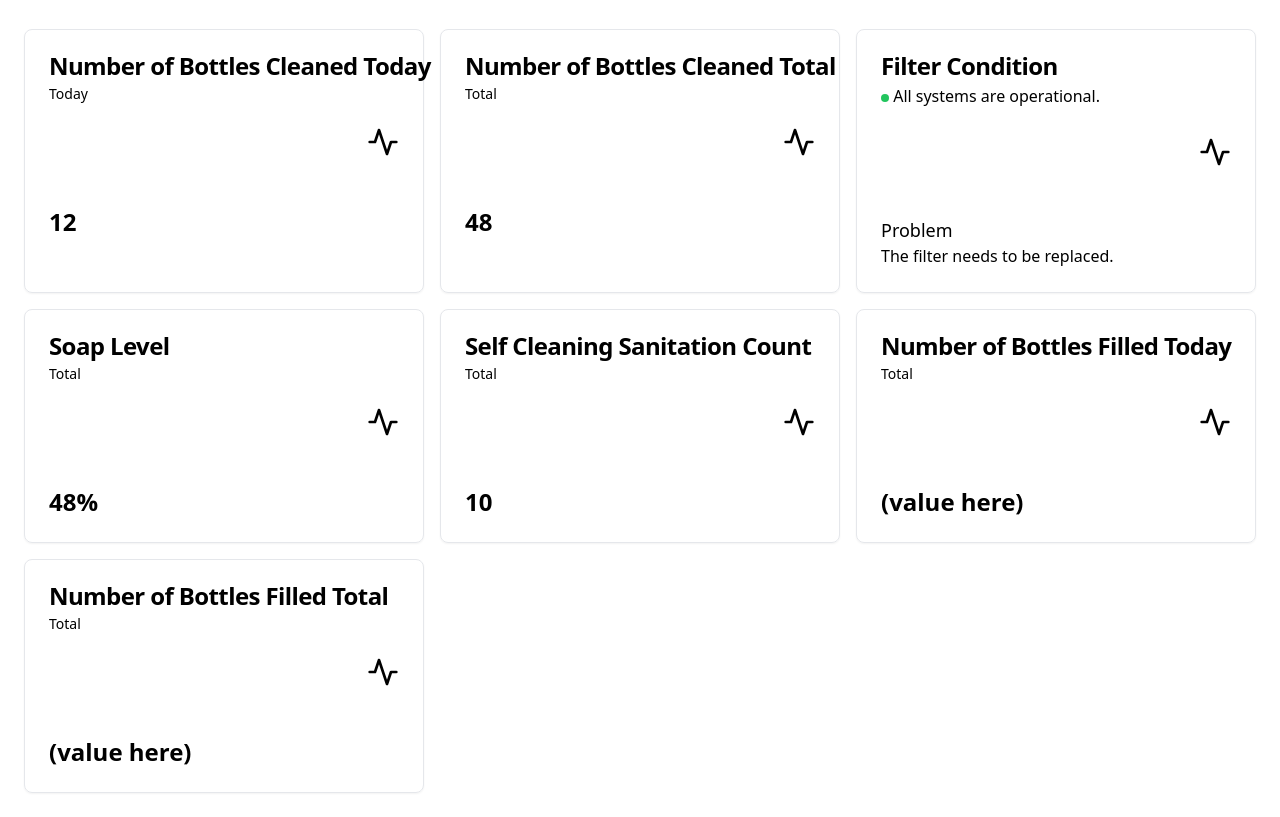
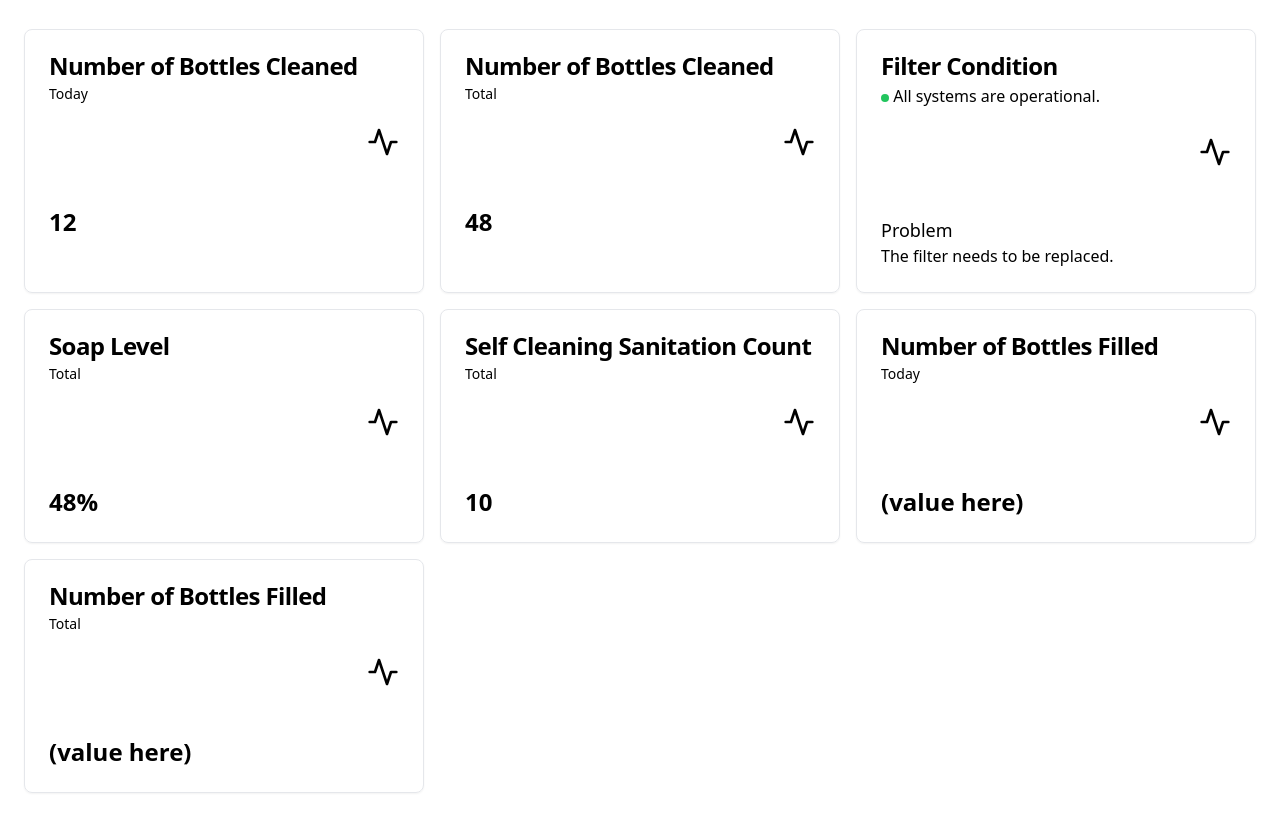
Before and after one commit to sethstorino/hydrationstation.github.io, a plain HTML site: page index.html in a window 1280 px wide. Shown: the part 55-872 px from the top of the page. Drawn offline with nearby package versions, Linux system fonts and the light colour scheme.

Commit message:
Update index.html
fixed the redundant "today"'s and "total"'s in the title of each box, and fixed where "Number of Bottles Filled" had "total" under both of them.

```diff
--- a/index.html
+++ b/index.html
@@ -18,7 +18,7 @@
                     <div class="rounded-lg border bg-card text-card-foreground shadow-sm" data-v0-t="card">
                         <div class="flex flex-col space-y-1.5 p-6 items-start gap-4">
                             <div class="grid gap-1.5">
-                                <h3 class="whitespace-nowrap text-2xl font-semibold leading-none tracking-tight text-left">Number of Bottles Cleaned Today</h3>
+                                <h3 class="whitespace-nowrap text-2xl font-semibold leading-none tracking-tight text-left">Number of Bottles Cleaned</h3>
                                 <p class="text-sm text-muted-foreground text-left">Today</p>
                             </div>
                             <svg xmlns="http://www.w3.org/2000/svg" width="24" height="24" viewBox="0 0 24 24" fill="none" stroke="currentColor" stroke-width="2" stroke-linecap="round" stroke-linejoin="round" class="w-8 h-8 ml-auto">
@@ -32,7 +32,7 @@
                     <div class="rounded-lg border bg-card text-card-foreground shadow-sm" data-v0-t="card">
                         <div class="flex flex-col space-y-1.5 p-6 items-start gap-4">
                             <div class="grid gap-1.5">
-                                <h3 class="whitespace-nowrap text-2xl font-semibold leading-none tracking-tight text-left">Number of Bottles Cleaned Total</h3>
+                                <h3 class="whitespace-nowrap text-2xl font-semibold leading-none tracking-tight text-left">Number of Bottles Cleaned</h3>
                                 <p class="text-sm text-muted-foreground text-left">Total</p>
                             </div>
                             <svg xmlns="http://www.w3.org/2000/svg" width="24" height="24" viewBox="0 0 24 24" fill="none" stroke="currentColor" stroke-width="2" stroke-linecap="round" stroke-linejoin="round" class="w-8 h-8 ml-auto">
@@ -90,8 +90,8 @@
                     <div class="rounded-lg border bg-card text-card-foreground shadow-sm" data-v0-t="card">
                         <div class="flex flex-col space-y-1.5 p-6 items-start gap-4">
                             <div class="grid gap-1.5">
-                                <h3 class="whitespace-nowrap text-2xl font-semibold leading-none tracking-tight text-left">Number of Bottles Filled Today</h3>
-                                <p class="text-sm text-muted-foreground text-left">Total</p>
+                                <h3 class="whitespace-nowrap text-2xl font-semibold leading-none tracking-tight text-left">Number of Bottles Filled</h3>
+                                <p class="text-sm text-muted-foreground text-left">Today</p>
                             </div>
                             <svg xmlns="http://www.w3.org/2000/svg" width="24" height="24" viewBox="0 0 24 24" fill="none" stroke="currentColor" stroke-width="2" stroke-linecap="round" stroke-linejoin="round" class="w-8 h-8 ml-auto">
                                 <path d="M22 12h-4l-3 9L9 3l-3 9H2"></path>
@@ -104,7 +104,7 @@
                     <div class="rounded-lg border bg-card text-card-foreground shadow-sm" data-v0-t="card">
                         <div class="flex flex-col space-y-1.5 p-6 items-start gap-4">
                             <div class="grid gap-1.5">
-                                <h3 class="whitespace-nowrap text-2xl font-semibold leading-none tracking-tight text-left">Number of Bottles Filled Total</h3>
+                                <h3 class="whitespace-nowrap text-2xl font-semibold leading-none tracking-tight text-left">Number of Bottles Filled</h3>
                                 <p class="text-sm text-muted-foreground text-left">Total</p>
                             </div>
                             <svg xmlns="http://www.w3.org/2000/svg" width="24" height="24" viewBox="0 0 24 24" fill="none" stroke="currentColor" stroke-width="2" stroke-linecap="round" stroke-linejoin="round" class="w-8 h-8 ml-auto">
```
